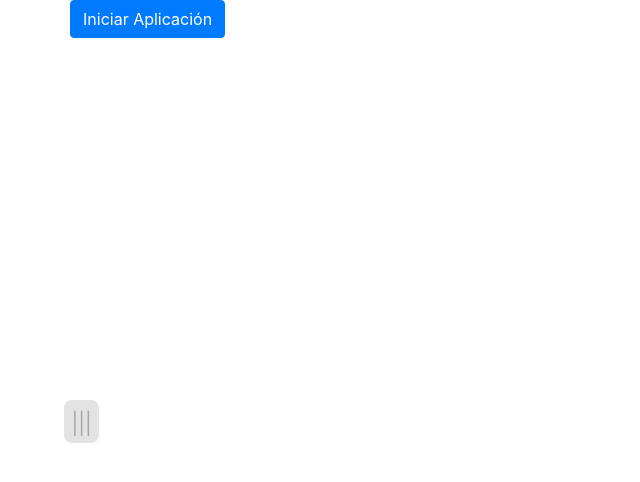
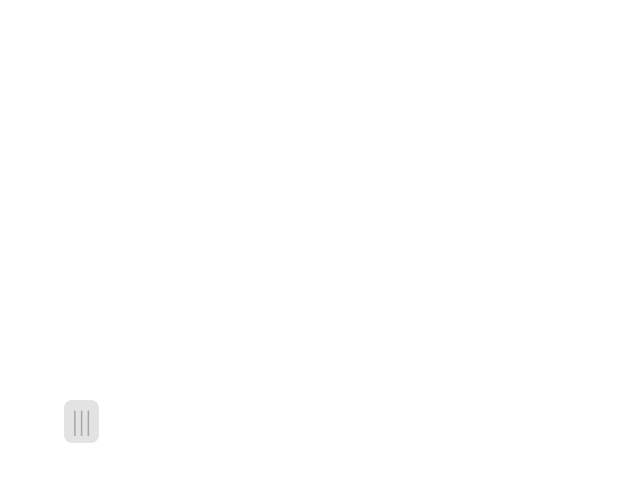
Before and after one commit to Reaven001/Proyecto_Tecnologias, a React (Create React App) app: page / in a window 1280 px wide. Shown: the top 482 px of the page, without its empty margins (0-640 px from the left). Built offline with nearby package versions, Linux system fonts and the light colour scheme.

Commit message:
no message

```diff
--- a/src/App.js
+++ b/src/App.js
@@ -109,11 +109,6 @@ function App() {
   return (
     <Router>
       <div>
-        <Container>
-          <Row>
-            <Button href="/Inicio">Iniciar Aplicación</Button>{" "}
-          </Row>
-        </Container>
         <Switch>
           <Route path={"/Inicio"} component={Inicio}></Route>
           <Route path={"/Areas"} component={Areas}></Route>
```
